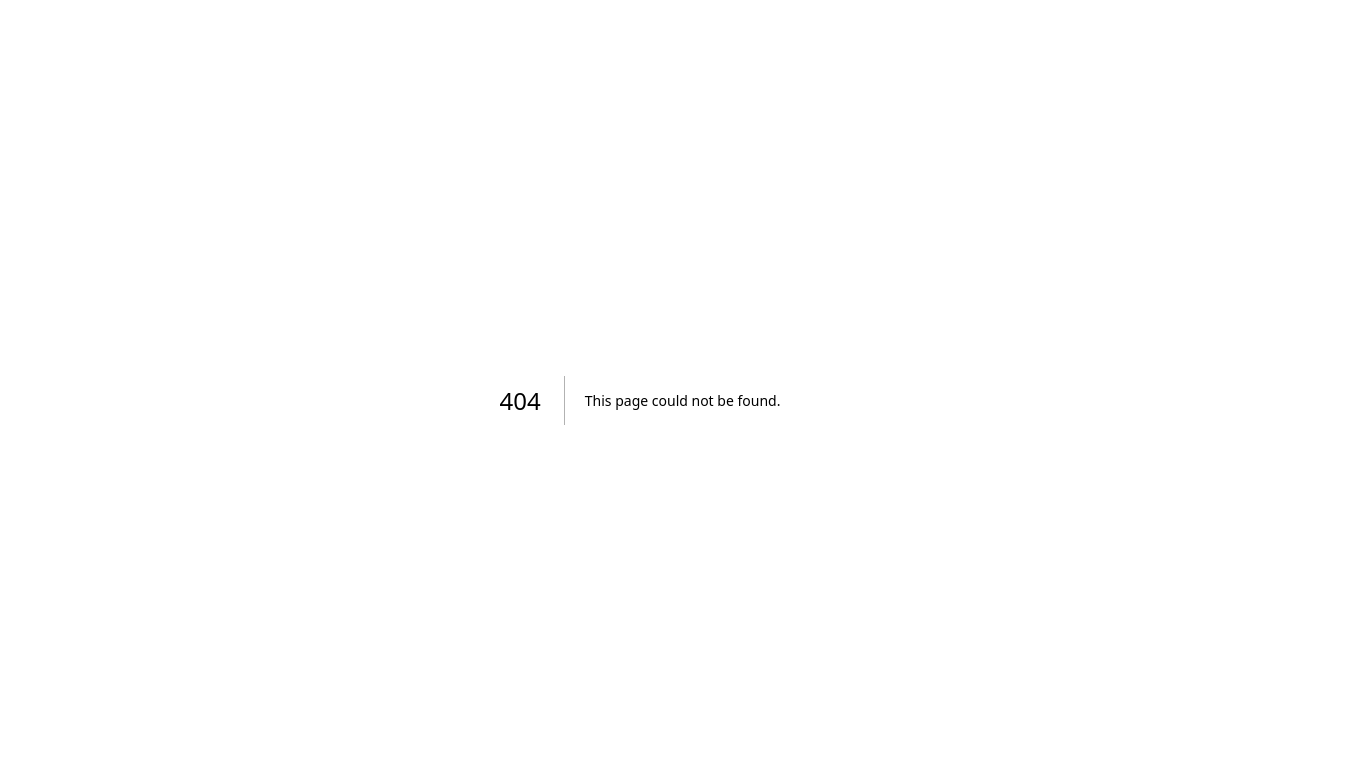
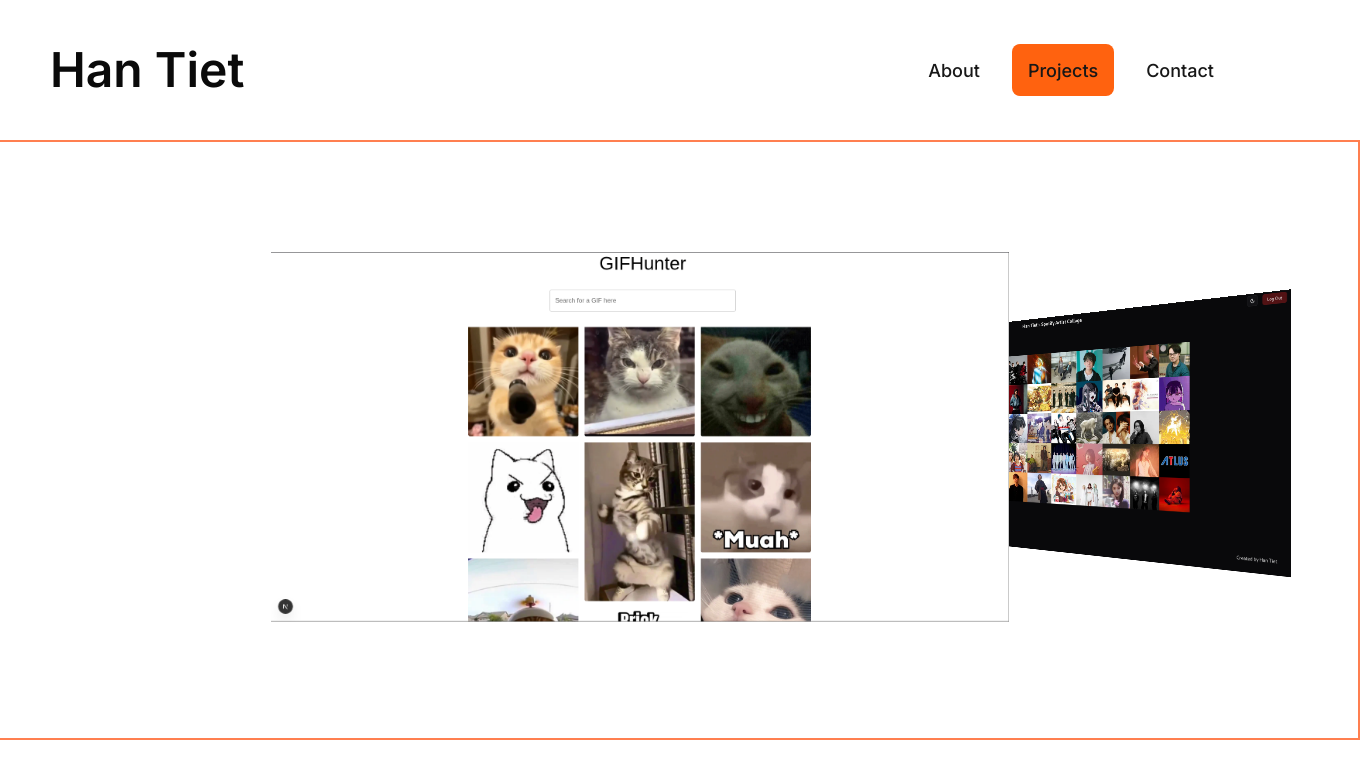
Before and after one commit to han-tiet/han-tiet.com, a Next.js app: page /projects in a window 1280 px wide. Before the commit this address had no page. Shown: the top 778 px of the page, 1360 px wide, since content can reach past the window. Built offline with nearby package versions, Linux system fonts and the light colour scheme.

Commit message:
feat: initial commit

```diff
--- /dev/null
+++ b/src/app/projects/page.module.css
@@ -0,0 +1,110 @@
+/* CSS for Projects Page*/
+
+:root {
+  --cover-size: 15rem;
+}
+
+/* Keyframes to make center cover top when halfway through view timeline. */
+/* Also enables project link when cover is centered */
+
+@keyframes adjust-z-index {
+  0% {
+    z-index: 1;
+  }
+  49% {
+    z-index: 1;
+    pointer-events: none;
+  }
+  50% {
+    z-index: 5;
+    pointer-events: auto;
+  }
+  51% {
+    z-index: 1;
+    pointer-events: none;
+  }
+  100% {
+    z-index: 1;
+  }
+}
+
+/* Keyframes to rotate and translate cover */
+@keyframes rotate-cover {
+  0% {
+    transform: translateX(-50%) rotateY(-30deg);
+  }
+  35% {
+    transform: translateX(0) rotateY(-30deg);
+  }
+  50% {
+    transform: rotateY(0deg) translateZ(1em) scale(1.5);
+  }
+  65% {
+    transform: translateX(0) rotateY(30deg);
+  }
+  100% {
+    transform: translateX(50%) rotateY(30deg);
+  }
+}
+
+.container {
+  display: flex;
+  justify-self: center;
+  justify-content: center;
+  box-sizing: border-box;
+  border-style: solid;
+  border-color: coral;
+  border-width: 2px;
+  height: calc(var(--cover-size) * 2.5);
+  width: calc(var(--cover-size) * 6);
+}
+
+.cards::-webkit-scrollbar {
+  display: none;
+}
+
+/* Albums made to be on one line and container made scrollable */
+.cards {
+  align-content: center;
+  padding-inline: calc(var(--cover-size) * 2); /* padding on both sides */
+  list-style: none;
+  white-space: nowrap;
+  overflow-x: scroll;
+}
+
+.cards li {
+  display: inline-block;
+  position: relative;
+  width: calc(var(--cover-size) * 2);
+  aspect-ratio: 2;
+}
+
+/* To always have one album cover centered, CSS Scroll Snapping is used */
+.cards {
+  scroll-snap-type: x mandatory;
+}
+
+.cards li {
+  scroll-snap-align: center;
+}
+
+.cards li {
+  /* Track this element as it intersects the scrollport */
+  view-timeline-name: --li-in-and-out-of-view;
+  view-timeline-axis: inline;
+}
+
+.cards li {
+  /* Link an animation to the astablished view-timeline and have it run during the contain phase */
+  animation: adjust-z-index linear both;
+  animation-timeline: --li-in-and-out-of-view;
+
+  /* Make the 3D stuff work */
+  perspective: 40em;
+}
+
+.cards li > img {
+  /* Link an animation to the established view-timeline (of the parent li) and have it run during the contain phase */
+  animation: rotate-cover linear both;
+  animation-timeline: --li-in-and-out-of-view;
+}
--- /dev/null
+++ b/src/app/projects/page.tsx
@@ -0,0 +1,11 @@
+import NavigationBar from "@/components/NavigationBar";
+import CoverFlow from "@/components/CoverFlow";
+
+export default function Projects() {
+  return (
+    <>
+      <NavigationBar />
+      <CoverFlow />
+    </>
+  );
+}
--- /dev/null
+++ b/src/components/CoverFlow.tsx
@@ -0,0 +1,34 @@
+"use client";
+
+import Image from "next/image";
+import Link from "next/link";
+import styles from "@/app/projects/page.module.css";
+
+export default function CoverFlow() {
+  return (
+    <div className={styles.container}>
+      <ul className={styles.cards}>
+        <Link href="/gifhunter">
+          <li>
+            <Image
+              src="/images/gifhunter-screen.png"
+              width={2000}
+              height={1000}
+              alt="gifhunter"
+            />
+          </li>
+        </Link>
+        <Link href="/">
+          <li>
+            <Image
+              src="/images/spotify-artist-collage-screen.png"
+              width={2000}
+              height={1000}
+              alt="spotify-artist-collage"
+            />
+          </li>
+        </Link>
+      </ul>
+    </div>
+  );
+}
```
